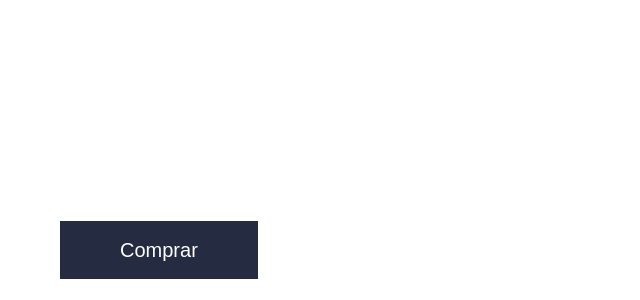
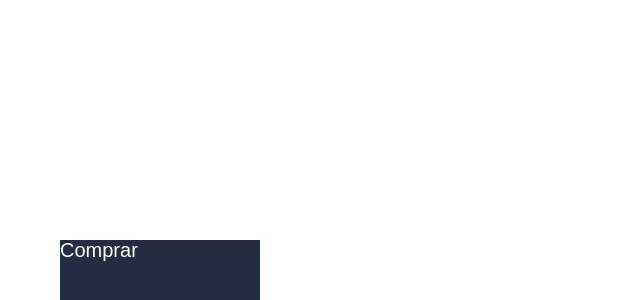
Before and after one commit to CristianoMorgante/Loja-Fone, a plain HTML site: page index.html in a window 1280 px wide. Shown: the part 1232-1532 px from the top of the page, without its empty margins (0-640 px from the left). Before the commit the page ends 1511 px from the top, so only its background shows below. Drawn offline with Linux system fonts and the light colour scheme.

Commit message:
Botão com display

```diff
--- a/css/button.css
+++ b/css/button.css
@@ -1,8 +1,10 @@
 .btn-buy {
+    display: inline-block;
+    width: 200px;
+    height: 60px;
     font-family: Arial, Helvetica, sans-serif;
     font-size: 20px;
     color: #fff;
     background-color: #252c41;
-    padding: 18px 60px;
     box-shadow: rgba(50, 50, 50, 0.36)
 }
```
